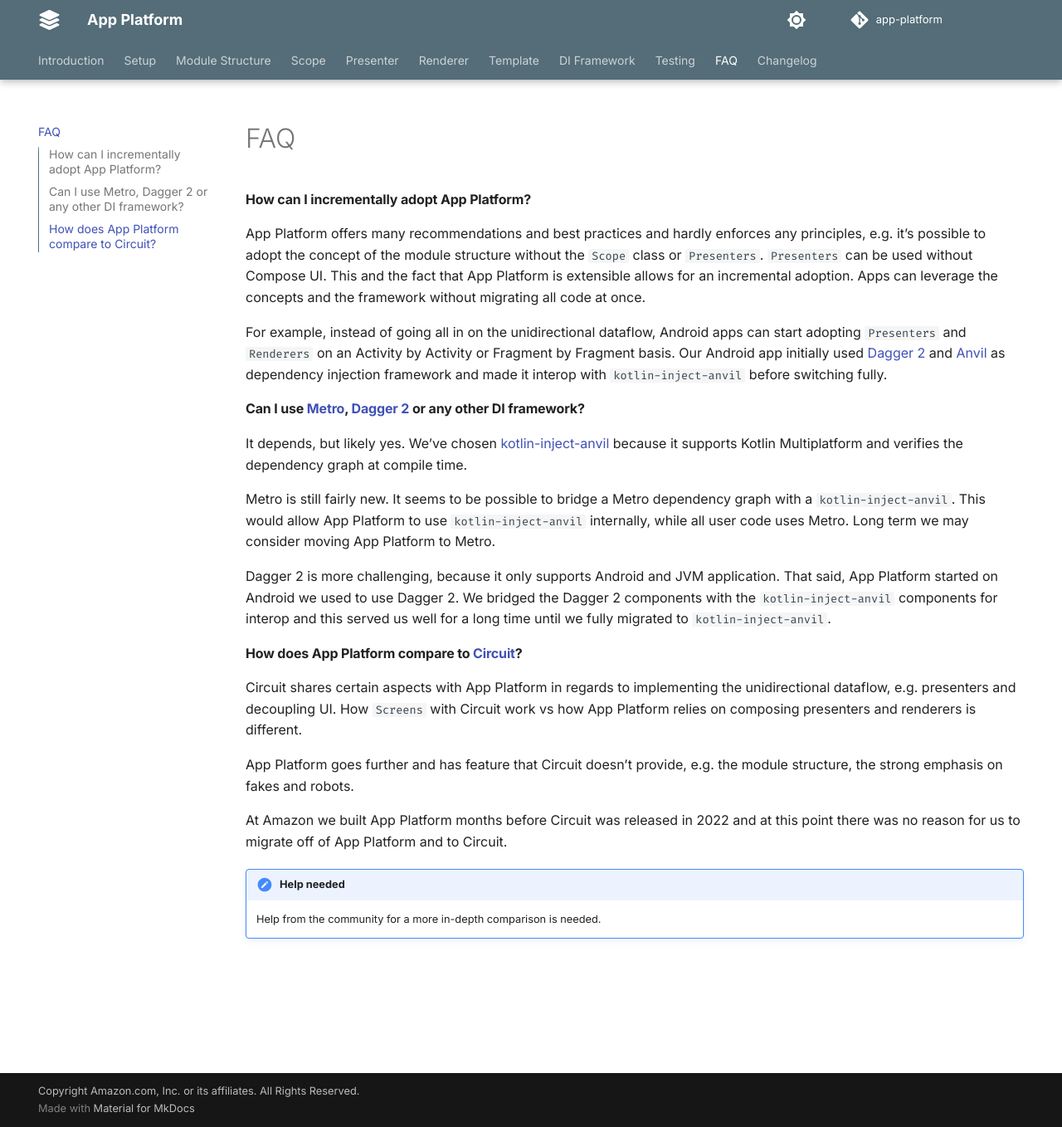
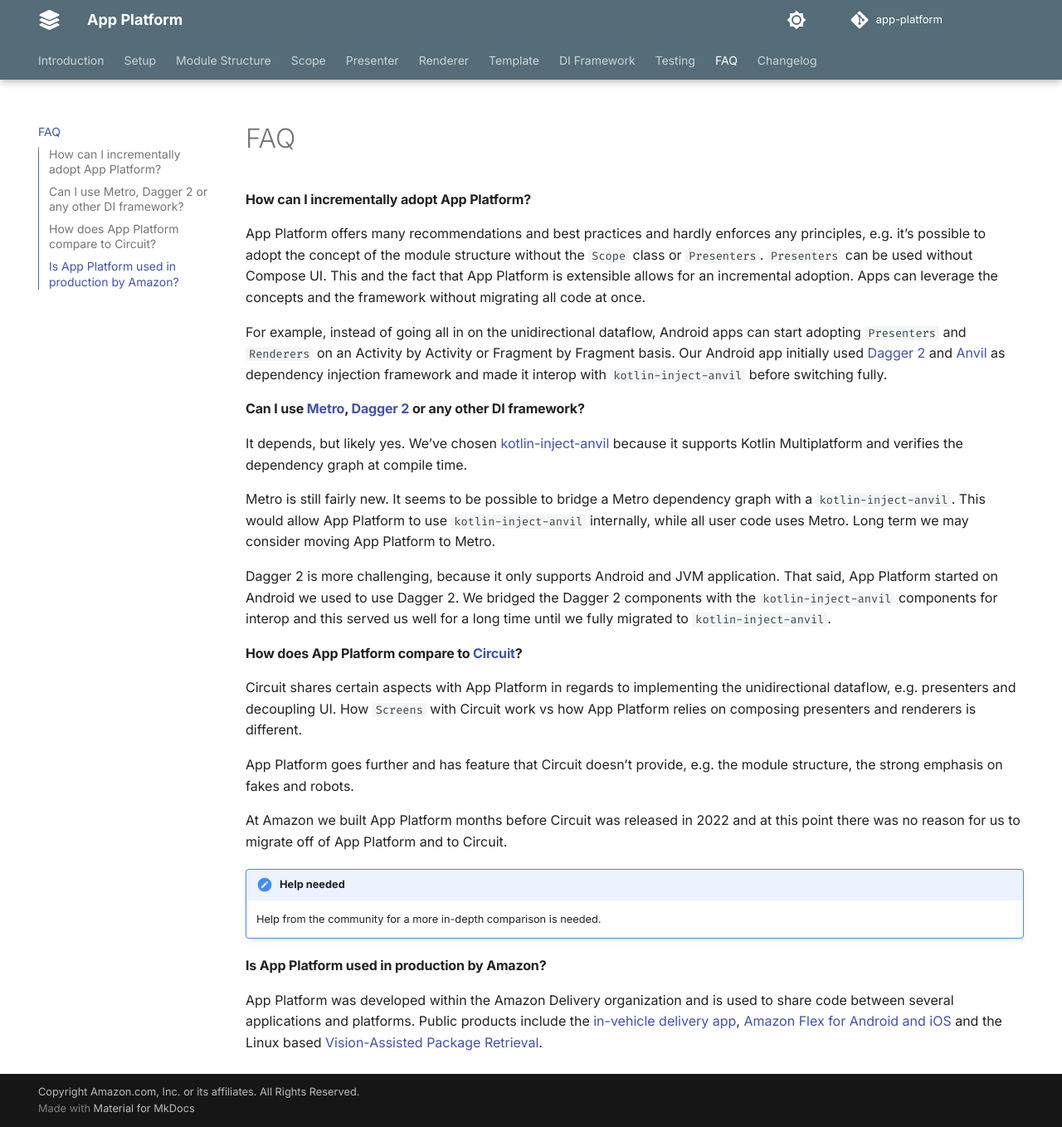
Before and after one commit to dayanruben/app-platform, an MkDocs documentation site: the page built from docs/faq.md, in a window 1280 px wide and 1358 px high. Shown: the whole window at 83% size. Built offline with MkDocs 1.6.1 and Material for MkDocs 9.7.7, drawn with Linux system fonts in a browser that asks for light colours; comment, search, counter and statistics services are not loaded.

Commit message:
Update documentation.

```diff
--- a/docs/faq.md
+++ b/docs/faq.md
@@ -43,3 +43,11 @@
 !!! note "Help needed"
 
     Help from the community for a more in-depth comparison is needed.
+
+
+#### Is App Platform used in production by Amazon?
+
+App Platform was developed within the Amazon Delivery organization and is used to share code between several
+applications and platforms. Public products include the [in-vehicle delivery app](https://www.youtube.com/watch?v=0T_zvUEqsD4),
+[Amazon Flex for Android and iOS](https://flex.amazon.com/) and the Linux based
+[Vision-Assisted Package Retrieval](https://www.aboutamazon.com/news/transportation/amazon-vapr-delivery-van-packages).
```
